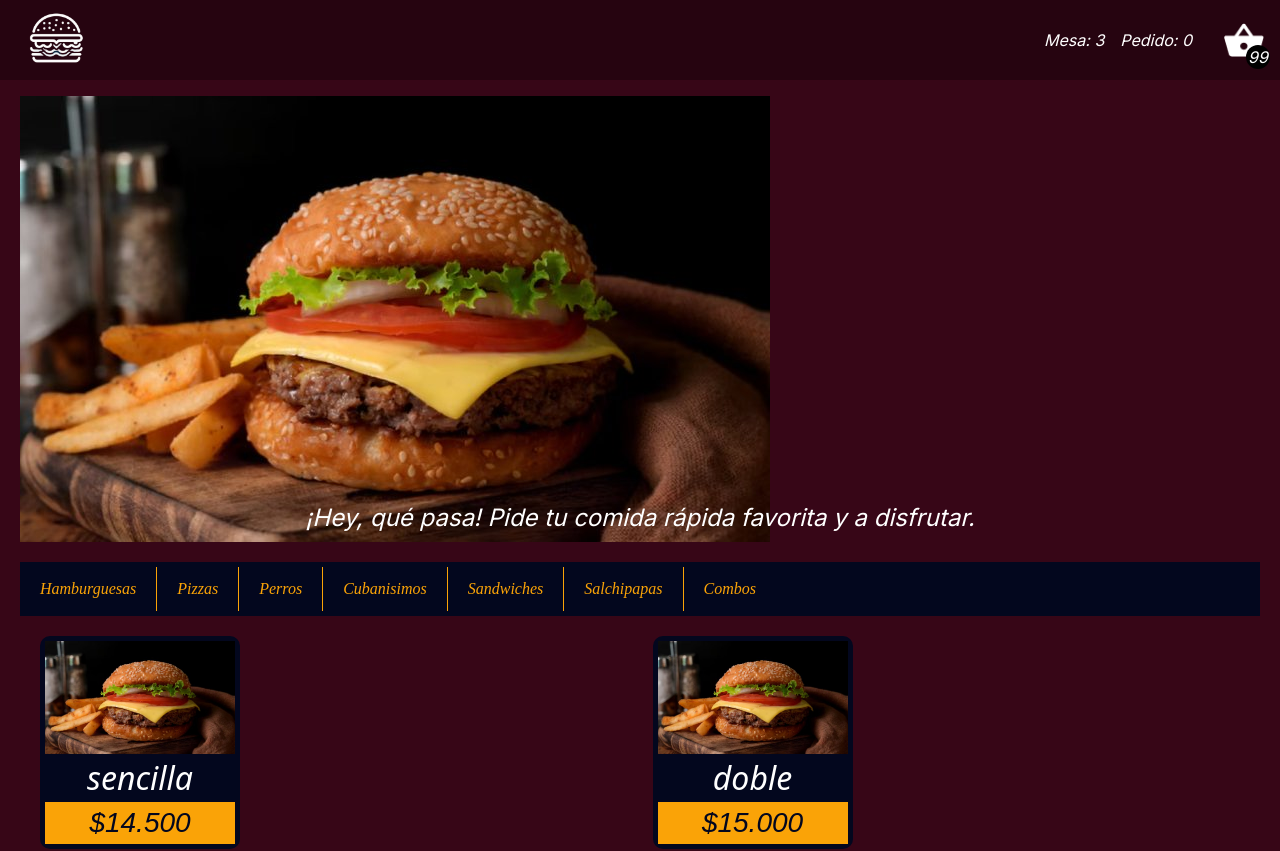
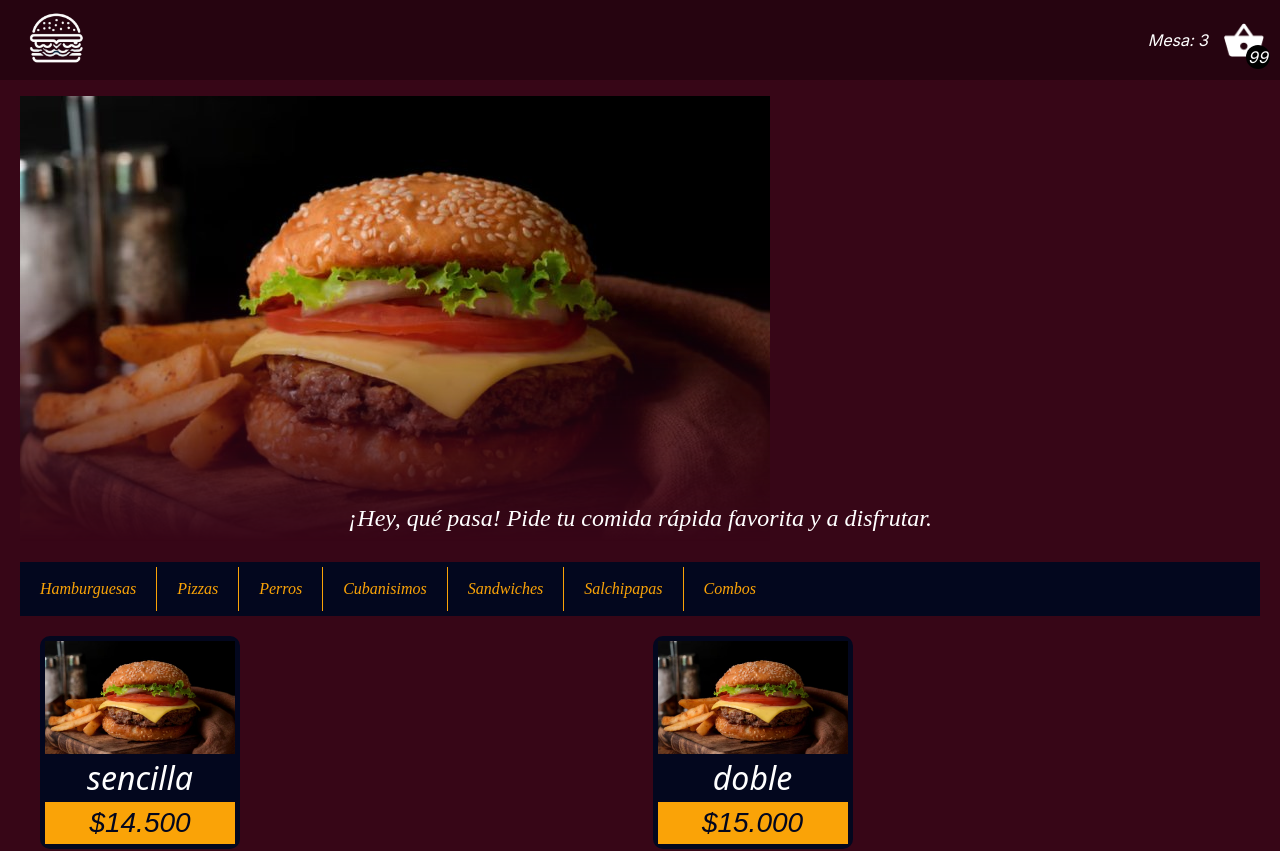
Before and after one commit to DaniRico987/Restaurant-Management, a Next.js app in the folder app/: page / in a window 1280 px wide. Shown: the top 851 px of the page. Built offline with nearby package versions, Linux system fonts and the light colour scheme; a web font is replaced by a local one.

Commit message:
added head to layout, deleted span "pedido", added degradado

```diff
--- a/app/src/app/components/navBar/navBar.tsx
+++ b/app/src/app/components/navBar/navBar.tsx
@@ -5,7 +5,6 @@ import { useState, useEffect } from "react";
 
 const Navbar = () => {
   const [mesa, setMesa] = useState(3);
-  const [pedido, setPedido] = useState(0);
   const [contadorCesta, setContadorCesta] = useState(99);
   const [scrolled, setScrolled] = useState(false);
 
@@ -41,7 +40,6 @@ const Navbar = () => {
         </Link>
       </div>
       <div className="text-white flex ml-auto mr-4">Mesa: {mesa}</div>
-      <div className="text-white mr-8">Pedido: {pedido}</div>
       <div className="flex items-center">
         <Link href="/pages/shopping">
           <img
--- a/app/src/app/layout.tsx
+++ b/app/src/app/layout.tsx
@@ -17,6 +17,7 @@ interface RootLayoutProps {
 export default function RootLayout({ children }: RootLayoutProps) {
   return (
     <html lang="en">
+      <head>
         <link rel="preconnect" href="https://fonts.googleapis.com" />
         <link
           rel="preconnect"
@@ -35,6 +36,7 @@ export default function RootLayout({ children }: RootLayoutProps) {
           href="https://fonts.googleapis.com/css2?family=Lexend+Exa:wght@100..900&display=swap"
           rel="stylesheet"
         />
+      </head>
       <body className={inter.className}>
         <Navbar />
         {children}
--- a/app/src/app/page.tsx
+++ b/app/src/app/page.tsx
@@ -3,9 +3,10 @@ import ContainerProduct from "./components/containerProduct/containerProduct";
 
 export default function HomePage() {
   return (
-    <div className="p-5 pt-24 flex flex-col flex-wrap justify-center align-middle gap-5">
+    <div className="p-5 pt-24 flex flex-col flex-wrap justify-center align-middle gap-5 font-LYLAS">
       <div className="relative">
-        <img src="/img/hamburgerMain.jpg" alt="Hamburger Icon" />
+      <img src="/img/hamburgerMain.jpg" alt="Hamburger Icon" style={{ maskImage: 'linear-gradient(black 40%, transparent)' }} />
+
         <p className="absolute bottom-0 w-full text-center text-white p-2 text-2xl">
           ¡Hey, qué pasa! Pide tu comida rápida favorita y a disfrutar.
         </p>
```
Lines whose indentation alone changed are shown as unchanged.
